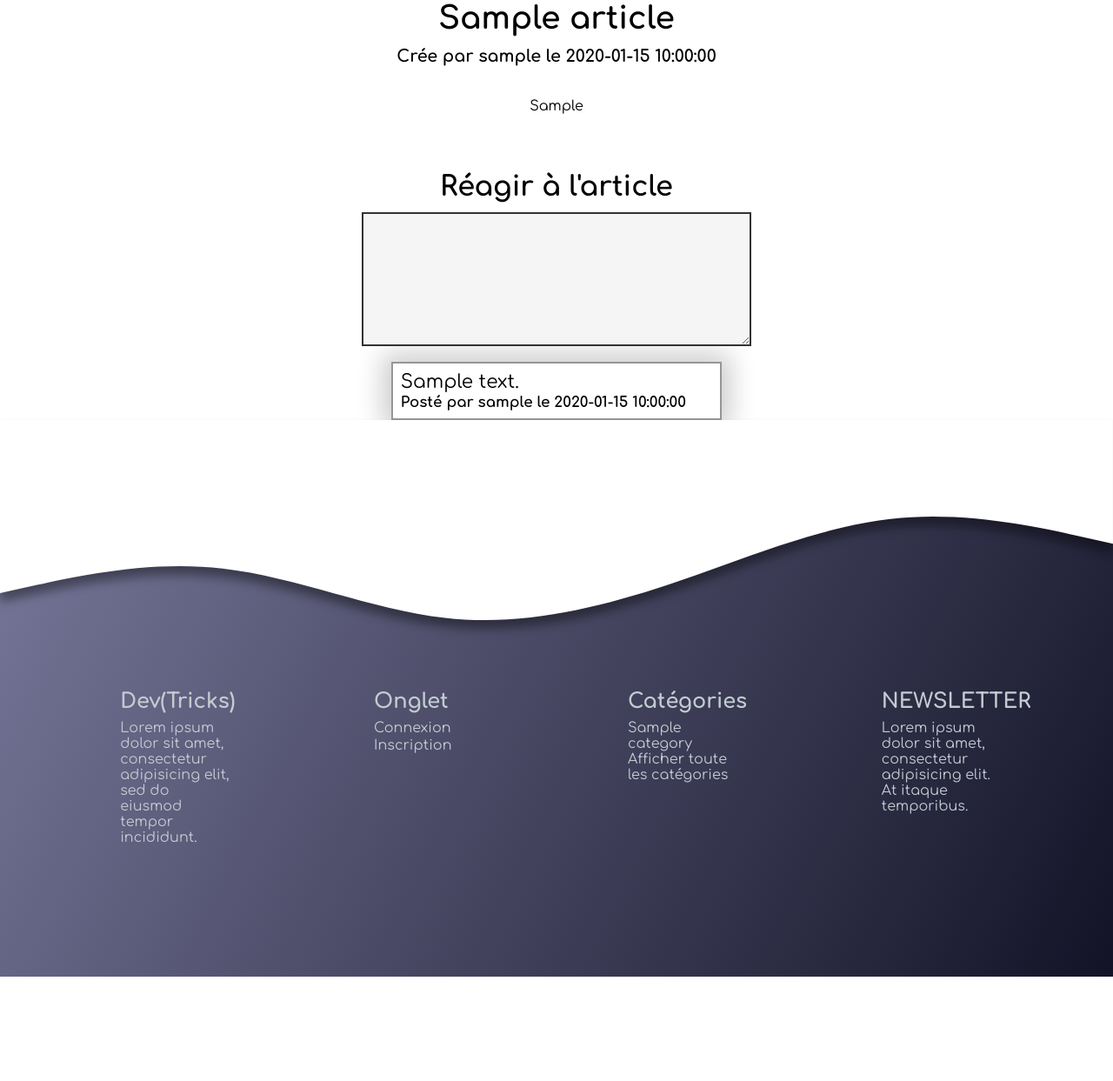
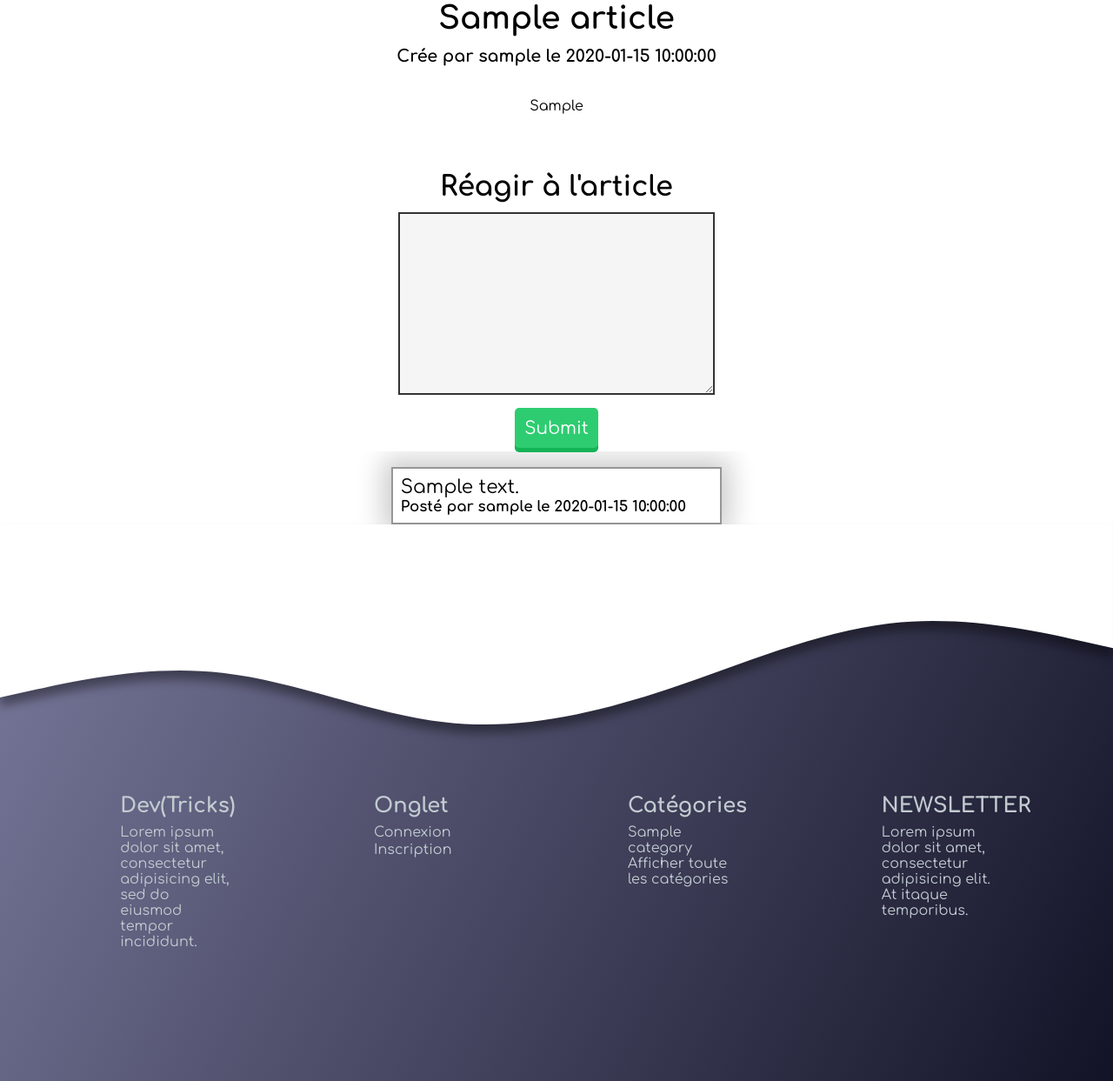
Before and after one commit to kilian-guerin/blog, a PHP site: page /article/article.php?id=1 in a window 1280 px wide. Shown: the part 914-2157 px from the top of the page at 87% size. Before the commit the page ends 2037 px from the top, so only its background shows below. Run offline with PHP 8.4, Linux system fonts and the light colour scheme; tables that the repository leaves empty or names only in its code hold one stand-in row (values such as "Sample post").

Commit message:
Initial commit of day

```diff
--- a/article/article.php
+++ b/article/article.php
@@ -11,7 +11,7 @@ require('../fonctions.php');
     <meta charset="UTF-8">
     <meta http-equiv="X-UA-Compatible" content="IE=edge">
     <meta name="viewport" content="width=device-width, initial-scale=1.0">
-    <title><?php echo $GLOBALS['name'] . ' - Accueil' ?></title>
+    <title><?php echo $GLOBALS['name'] . ' - Article' ?></title>
     <link rel="stylesheet" href="https://cdnjs.cloudflare.com/ajax/libs/ionicons/2.0.1/css/ionicons.min.css">
     <link rel="stylesheet" type="text/css" href="/blog/css/style.css">
 </head>
--- a/config.php
+++ b/config.php
@@ -3,6 +3,7 @@
 $PDO = new PDO('mysql:host=51.38.48.43:3306;dbname=s37_kilian', 'u37_of3o22891W', '4.Zkngw@gvUvo8iJy+KUbPVb');
 
 $name = 'Dev(Tricks)';
+$minCommentaire = 5;
 
 session_start();
 ?>
--- a/css/style.css
+++ b/css/style.css
@@ -851,17 +851,22 @@ section.view-article div.container-2 span {
     margin-bottom: 3%;
 }
 
-section.view-article textarea {
-    width: 35%;
-    background-color: whitesmoke;
-    border: #333 solid 2px;
-}
-
 /*
 
         COMMENTARY
 
 */
+
+section.view-article textarea {
+    width: 95%;
+    background-color: whitesmoke;
+    border: #333 solid 2px;
+    margin-bottom: 3%;
+    padding: 2%;
+
+    font-size: 105%;
+    font-family: 'Comfortaa';
+}
 
 section.view-article div.container-3 {
     width: 40%;
@@ -899,6 +904,14 @@ section.view-article div.container-3 h5 {
     overflow: scroll;
     width: 70%;
     height: 50%;
+}
+
+#form-commentaire {
+    width: 30%;
+    display: flex;
+    justify-content: center;
+    align-items: center;
+    flex-direction: column;
 }
 
 
--- a/fonctions.php
+++ b/fonctions.php
@@ -232,6 +232,19 @@ class Article
         $creq = "SELECT `commentaire`, `id_article`, `login`, `commentaires`.`date` FROM `commentaires` INNER JOIN `utilisateurs` ON commentaires.id_utilisateur = utilisateurs.id INNER JOIN `articles` ON commentaires.id_article = articles.id WHERE id_article=$id";
         $cstmt = $GLOBALS['PDO']->query($creq);
         $commentaire = $cstmt->fetchAll(PDO::FETCH_ASSOC);
+        if (isset($_POST['submit'])) {
+            $id_util = $_SESSION['id'];
+            $comment = $_POST['commentaire'];
+
+                $screq = 'INSERT INTO `commentaires`(`commentaire`, `id_article`, `id_utilisateur`) VALUES (:commentaire, :id, :id_util)';
+                $scstmt = $GLOBALS['PDO']->prepare($screq);
+                $scstmt->execute([
+                    ':commentaire' => $comment,
+                    ':id' => $id,
+                    ':id_util' => $id_util,
+                ]);
+                header('refresh: 0;');
+        }
 ?>
         <main class="view-article">
             <div class="container-top">
@@ -255,7 +268,10 @@ class Article
                 </span>
             </div>
             <h3 class="title">Réagir à l'article</h3>
-            <textarea minlength="5" rows="10" cols="45"></textarea>
+            <form action="" method="post" id="form-commentaire">
+                <textarea name="commentaire" minlength="5" rows="10" cols="45"></textarea>
+                <input type="submit" class="btn green" name="submit">
+            </form>
             <div class="container-2" id="container-commentaire">
                 <?php foreach ($commentaire as $value) { ?>
                     <div class="container-3">
```
